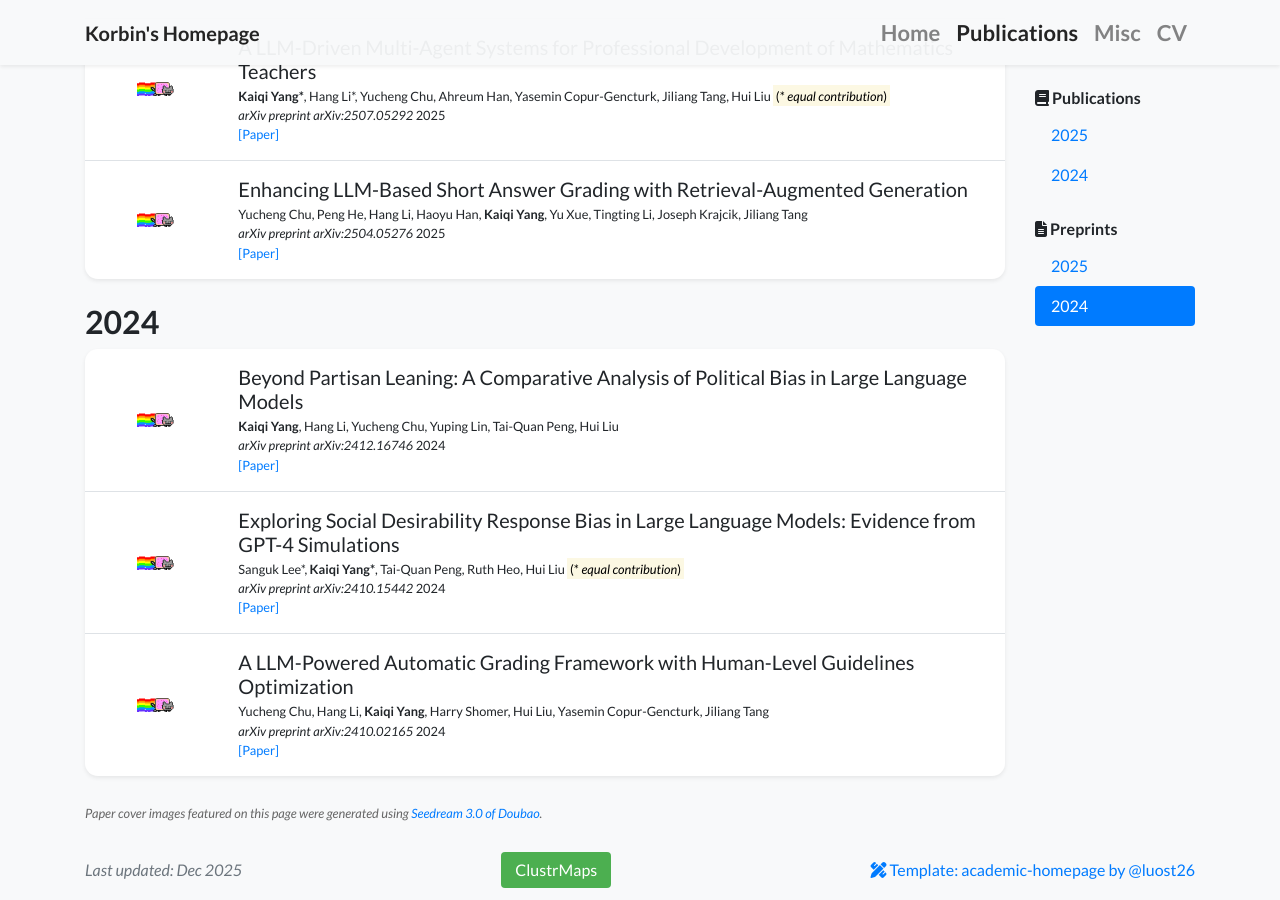
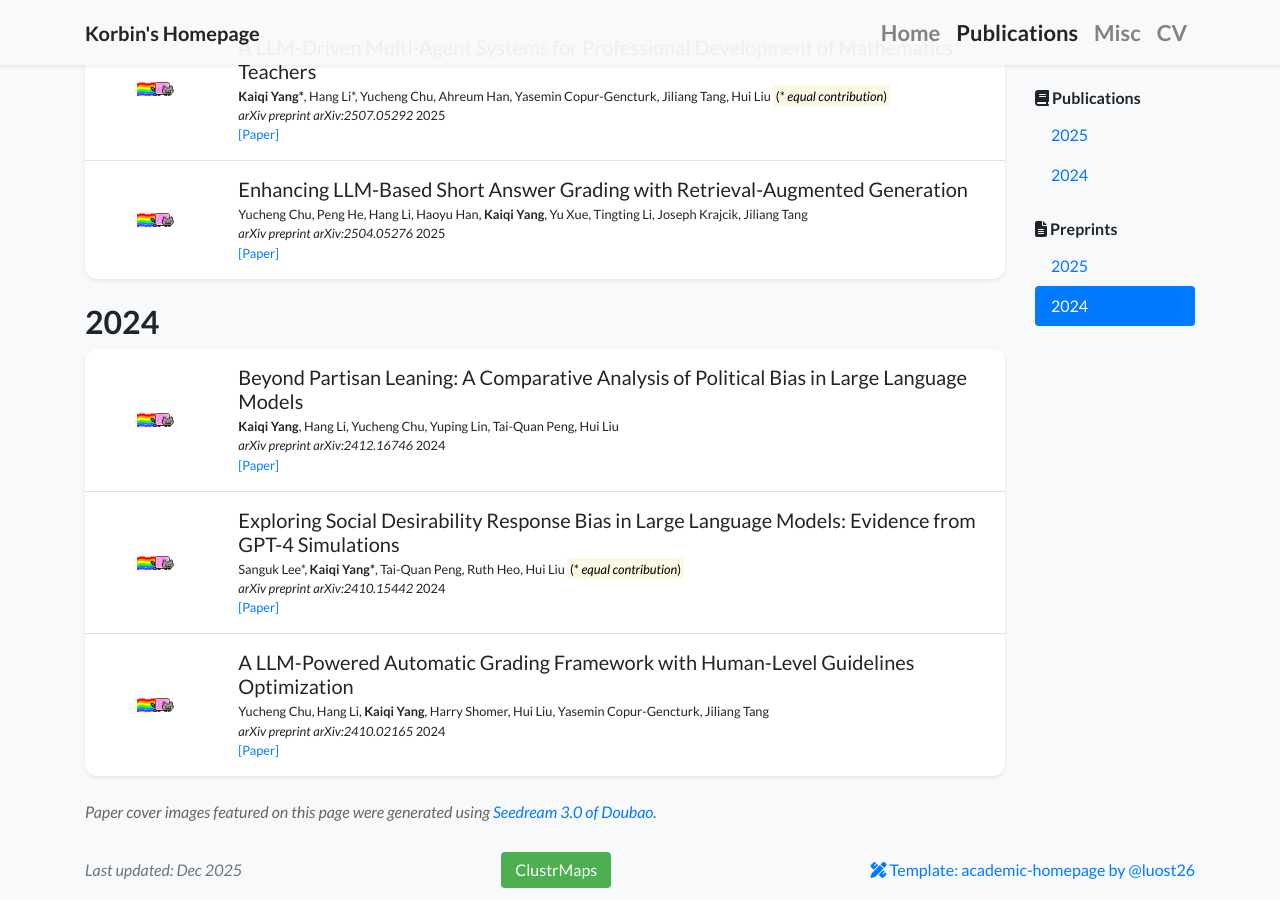
Before and after one commit to KorbinY/korbiny.github.io, a Jekyll site: the page built from publications.html, in a window 1280 px wide and 900 px high, scrolled down 1451 px. Built offline with Jekyll 4.4.1, drawn with Linux system fonts in a browser that asks for light colours; nearby versions of some CDN libraries; a style sheet for code colours, icons or effects is not loaded.

```diff
--- a/publications.html
+++ b/publications.html
@@ -38,7 +38,7 @@ body_attr: >-
     {% endfor %}
 
     <br>
-    <p><small><i style="color: #666;">Paper cover images featured on this page were generated using <a href="doubao.com/chat/create-image" target="_blank">Seedream 3.0 of Doubao</a>.</i></small></p>
+    <p><i style="color: #666;">Paper cover images featured on this page were generated using <a href="doubao.com/chat/create-image" target="_blank">Seedream 3.0 of Doubao</a>.</i></p>
   </div>
 
   <!-- ===== Right-side year navigation ===== -->
```
